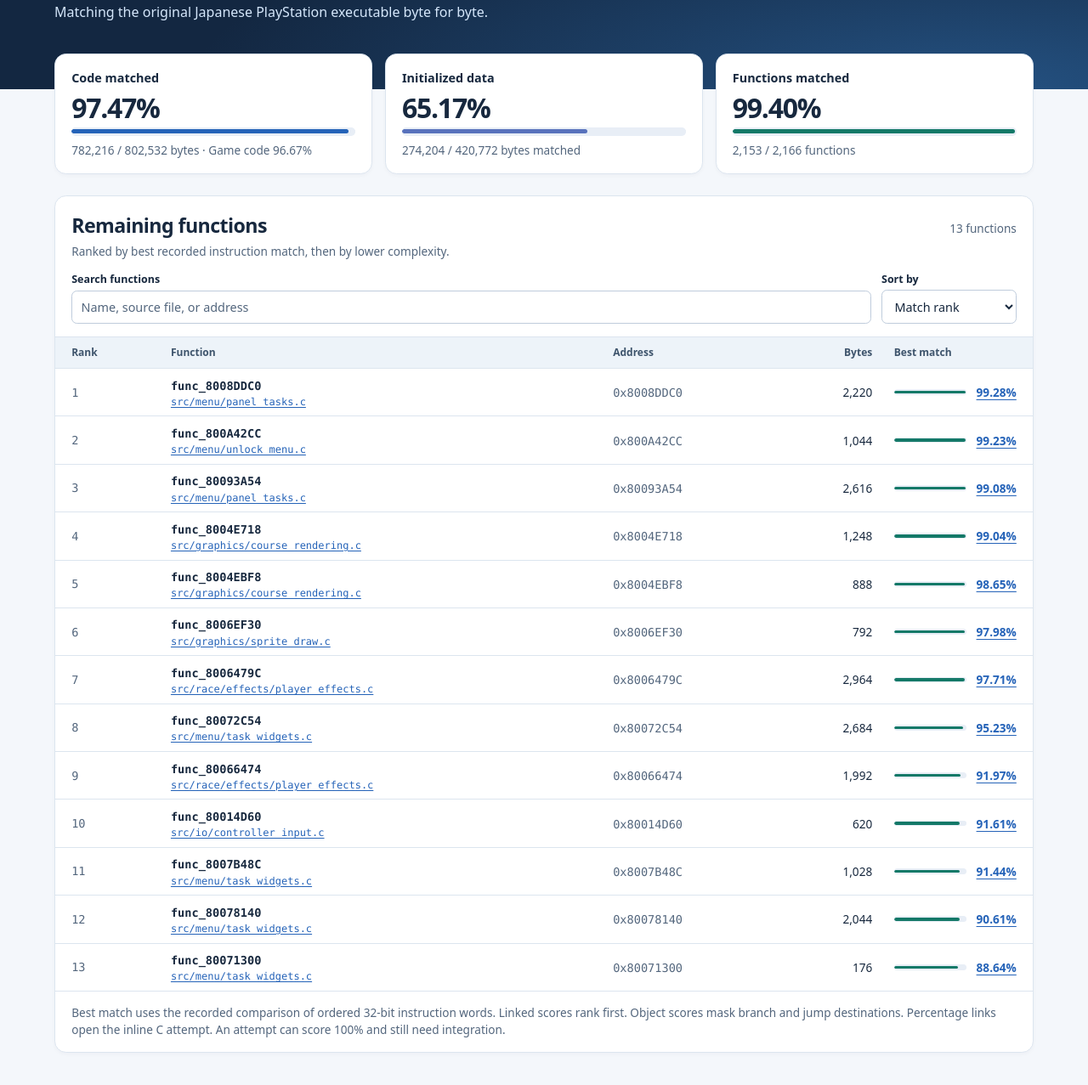
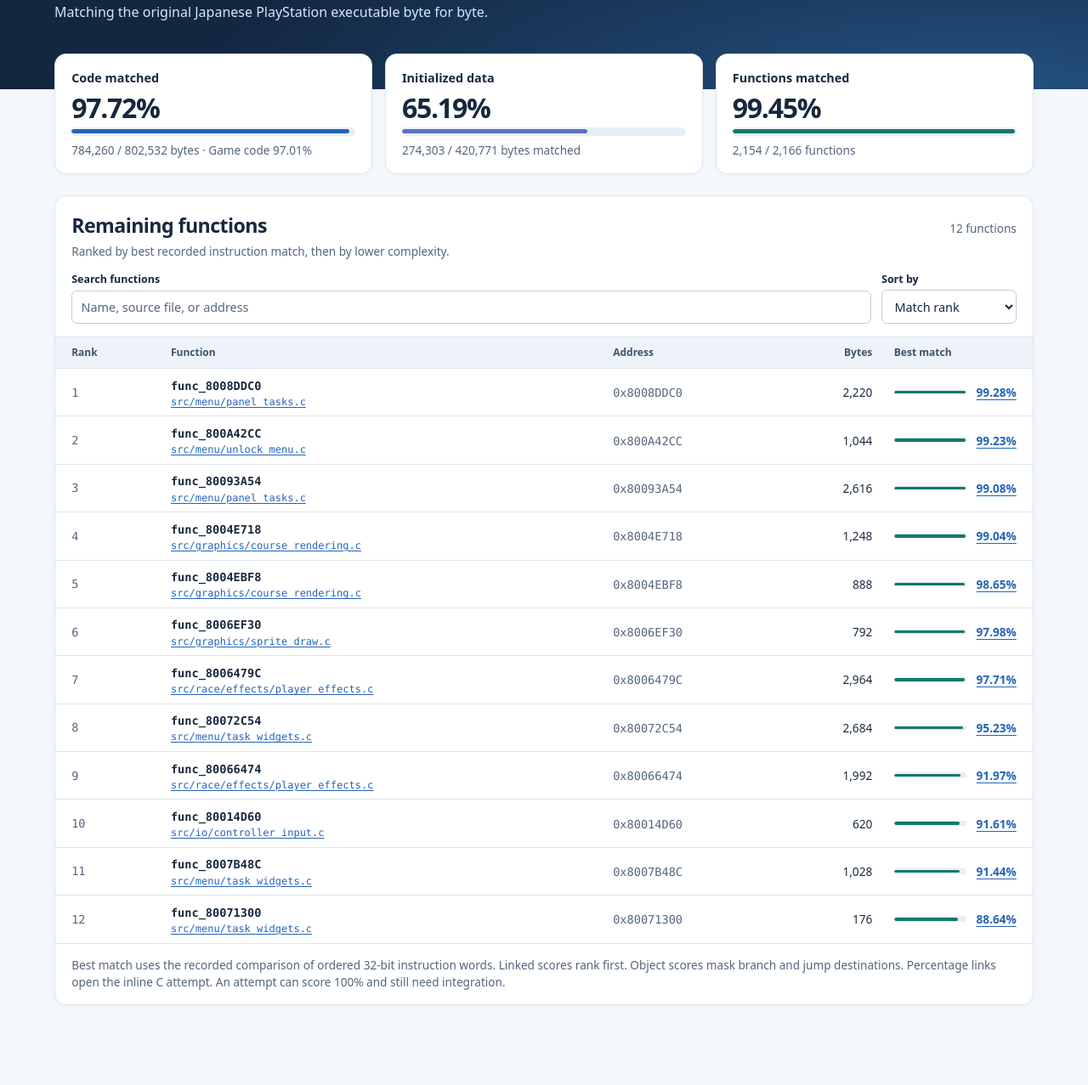
Before and after one commit to cdlewis/snowboardkidsplus-decomp, a plain HTML site: page docs/index.html in a window 1280 px wide. Shown: the part 201-1478 px from the top of the page at 85% size. After the commit the page ends 1432 px from the top, so only its background shows below. Drawn offline with Linux system fonts and the light colour scheme.

Commit message:
Update decompilation progress

```diff
--- a/docs/index.html
+++ b/docs/index.html
@@ -15,10 +15,10 @@
   <meta property="og:image:type" content="image/png">
   <meta property="og:image:width" content="1200">
   <meta property="og:image:height" content="630">
-  <meta property="og:image:alt" content="Snowboard Kids Plus decompilation: 97.47% code matched, 65.17% initialized data matched, and 2,153 of 2,166 functions matched.">
+  <meta property="og:image:alt" content="Snowboard Kids Plus decompilation: 97.72% code matched, 65.19% initialized data matched, and 2,154 of 2,166 functions matched.">
   <meta name="twitter:card" content="summary_large_image">
   <meta name="twitter:image" content="https://chrislewis.au/snowboardkidsplus-decomp/assets/progress-preview.png">
-  <meta name="twitter:image:alt" content="Snowboard Kids Plus decompilation: 97.47% code matched, 65.17% initialized data matched, and 2,153 of 2,166 functions matched.">
+  <meta name="twitter:image:alt" content="Snowboard Kids Plus decompilation: 97.72% code matched, 65.19% initialized data matched, and 2,154 of 2,166 functions matched.">
   <link rel="stylesheet" href="assets/progress.css">
   <script src="assets/progress.js" defer></script>
 </head>
@@ -41,21 +41,21 @@
     <section class="overview" aria-label="Verified build progress">
       <article class="metric">
         <h2>Code matched</h2>
-        <strong>97.47%</strong>
-        <meter min="0" max="802532" value="782216" aria-hidden="true"></meter>
-        <p>782,216 / 802,532 bytes · Game code 96.67%</p>
+        <strong>97.72%</strong>
+        <meter min="0" max="802532" value="784260" aria-hidden="true"></meter>
+        <p>784,260 / 802,532 bytes · Game code 97.01%</p>
       </article>
       <article class="metric">
         <h2>Initialized data</h2>
-        <strong>65.17%</strong>
-        <meter min="0" max="420772" value="274204" aria-hidden="true"></meter>
-        <p>274,204 / 420,772 bytes matched</p>
+        <strong>65.19%</strong>
+        <meter min="0" max="420771" value="274303" aria-hidden="true"></meter>
+        <p>274,303 / 420,771 bytes matched</p>
       </article>
       <article class="metric">
         <h2>Functions matched</h2>
-        <strong>99.40%</strong>
-        <meter min="0" max="2166" value="2153" aria-hidden="true"></meter>
-        <p>2,153 / 2,166 functions</p>
+        <strong>99.45%</strong>
+        <meter min="0" max="2166" value="2154" aria-hidden="true"></meter>
+        <p>2,154 / 2,166 functions</p>
       </article>
     </section>
     <section class="queue" id="functions" aria-labelledby="queue-title">
@@ -64,7 +64,7 @@
           <h2 id="queue-title">Remaining functions</h2>
           <p>Ranked by best recorded instruction match, then by lower complexity.</p>
         </div>
-        <p id="result-count" class="count" role="status">13 functions</p>
+        <p id="result-count" class="count" role="status">12 functions</p>
       </div>
       <div class="controls" hidden>
         <label>Search functions <input type="search" id="search" placeholder="Name, source file, or address"></label>
@@ -79,19 +79,18 @@
         <table>
           <thead><tr><th scope="col">Rank</th><th scope="col">Function</th><th scope="col">Address</th><th scope="col">Bytes</th><th scope="col">Best match</th></tr></thead>
           <tbody id="function-rows">
-          <tr data-size="2220"><td class="rank">1</td><th scope="row"><code>func_8008DDC0</code><a class="unit" href="https://github.com/cdlewis/snowboardkidsplus-decomp/blob/main/src/menu/panel_tasks.c#L723">src/menu/panel_tasks.c</a></th><td class="address"><code>0x8008DDC0</code></td><td class="size">2,220</td><td class="score"><div class="match"><meter min="0" max="1" value="0.9927927927927928" aria-hidden="true"></meter><span><a href="https://github.com/cdlewis/snowboardkidsplus-decomp/blob/main/src/menu/panel_tasks.c#L723">99.28%</a></span></div></td></tr>
+          <tr data-size="2220"><td class="rank">1</td><th scope="row"><code>func_8008DDC0</code><a class="unit" href="https://github.com/cdlewis/snowboardkidsplus-decomp/blob/main/src/menu/panel_tasks.c#L721">src/menu/panel_tasks.c</a></th><td class="address"><code>0x8008DDC0</code></td><td class="size">2,220</td><td class="score"><div class="match"><meter min="0" max="1" value="0.9927927927927928" aria-hidden="true"></meter><span><a href="https://github.com/cdlewis/snowboardkidsplus-decomp/blob/main/src/menu/panel_tasks.c#L721">99.28%</a></span></div></td></tr>
           <tr data-size="1044"><td class="rank">2</td><th scope="row"><code>func_800A42CC</code><a class="unit" href="https://github.com/cdlewis/snowboardkidsplus-decomp/blob/main/src/menu/unlock_menu.c#L193">src/menu/unlock_menu.c</a></th><td class="address"><code>0x800A42CC</code></td><td class="size">1,044</td><td class="score"><div class="match"><meter min="0" max="1" value="0.9923371647509579" aria-hidden="true"></meter><span><a href="https://github.com/cdlewis/snowboardkidsplus-decomp/blob/main/src/menu/unlock_menu.c#L193">99.23%</a></span></div></td></tr>
-          <tr data-size="2616"><td class="rank">3</td><th scope="row"><code>func_80093A54</code><a class="unit" href="https://github.com/cdlewis/snowboardkidsplus-decomp/blob/main/src/menu/panel_tasks.c#L2375">src/menu/panel_tasks.c</a></th><td class="address"><code>0x80093A54</code></td><td class="size">2,616</td><td class="score"><div class="match"><meter min="0" max="1" value="0.9908256880733946" aria-hidden="true"></meter><span><a href="https://github.com/cdlewis/snowboardkidsplus-decomp/blob/main/src/menu/panel_tasks.c#L2375">99.08%</a></span></div></td></tr>
+          <tr data-size="2616"><td class="rank">3</td><th scope="row"><code>func_80093A54</code><a class="unit" href="https://github.com/cdlewis/snowboardkidsplus-decomp/blob/main/src/menu/panel_tasks.c#L2373">src/menu/panel_tasks.c</a></th><td class="address"><code>0x80093A54</code></td><td class="size">2,616</td><td class="score"><div class="match"><meter min="0" max="1" value="0.9908256880733946" aria-hidden="true"></meter><span><a href="https://github.com/cdlewis/snowboardkidsplus-decomp/blob/main/src/menu/panel_tasks.c#L2373">99.08%</a></span></div></td></tr>
           <tr data-size="1248"><td class="rank">4</td><th scope="row"><code>func_8004E718</code><a class="unit" href="https://github.com/cdlewis/snowboardkidsplus-decomp/blob/main/src/graphics/course_rendering.c#L440">src/graphics/course_rendering.c</a></th><td class="address"><code>0x8004E718</code></td><td class="size">1,248</td><td class="score"><div class="match"><meter min="0" max="1" value="0.9903846153846154" aria-hidden="true"></meter><span><a href="https://github.com/cdlewis/snowboardkidsplus-decomp/blob/main/src/graphics/course_rendering.c#L440">99.04%</a></span></div></td></tr>
           <tr data-size="888"><td class="rank">5</td><th scope="row"><code>func_8004EBF8</code><a class="unit" href="https://github.com/cdlewis/snowboardkidsplus-decomp/blob/main/src/graphics/course_rendering.c#L507">src/graphics/course_rendering.c</a></th><td class="address"><code>0x8004EBF8</code></td><td class="size">888</td><td class="score"><div class="match"><meter min="0" max="1" value="0.9864864864864865" aria-hidden="true"></meter><span><a href="https://github.com/cdlewis/snowboardkidsplus-decomp/blob/main/src/graphics/course_rendering.c#L507">98.65%</a></span></div></td></tr>
           <tr data-size="792"><td class="rank">6</td><th scope="row"><code>func_8006EF30</code><a class="unit" href="https://github.com/cdlewis/snowboardkidsplus-decomp/blob/main/src/graphics/sprite_draw.c#L1156">src/graphics/sprite_draw.c</a></th><td class="address"><code>0x8006EF30</code></td><td class="size">792</td><td class="score"><div class="match"><meter min="0" max="1" value="0.9797979797979798" aria-hidden="true"></meter><span><a href="https://github.com/cdlewis/snowboardkidsplus-decomp/blob/main/src/graphics/sprite_draw.c#L1156">97.98%</a></span></div></td></tr>
           <tr data-size="2964"><td class="rank">7</td><th scope="row"><code>func_8006479C</code><a class="unit" href="https://github.com/cdlewis/snowboardkidsplus-decomp/blob/main/src/race/effects/player_effects.c#L1639">src/race/effects/player_effects.c</a></th><td class="address"><code>0x8006479C</code></td><td class="size">2,964</td><td class="score"><div class="match"><meter min="0" max="1" value="0.9770580296896086" aria-hidden="true"></meter><span><a href="https://github.com/cdlewis/snowboardkidsplus-decomp/blob/main/src/race/effects/player_effects.c#L1639">97.71%</a></span></div></td></tr>
-          <tr data-size="2684"><td class="rank">8</td><th scope="row"><code>func_80072C54</code><a class="unit" href="https://github.com/cdlewis/snowboardkidsplus-decomp/blob/main/src/menu/task_widgets.c#L1247">src/menu/task_widgets.c</a></th><td class="address"><code>0x80072C54</code></td><td class="size">2,684</td><td class="score"><div class="match"><meter min="0" max="1" value="0.9523099850968704" aria-hidden="true"></meter><span><a href="https://github.com/cdlewis/snowboardkidsplus-decomp/blob/main/src/menu/task_widgets.c#L1247">95.23%</a></span></div></td></tr>
+          <tr data-size="2684"><td class="rank">8</td><th scope="row"><code>func_80072C54</code><a class="unit" href="https://github.com/cdlewis/snowboardkidsplus-decomp/blob/main/src/menu/task_widgets.c#L973">src/menu/task_widgets.c</a></th><td class="address"><code>0x80072C54</code></td><td class="size">2,684</td><td class="score"><div class="match"><meter min="0" max="1" value="0.9523099850968704" aria-hidden="true"></meter><span><a href="https://github.com/cdlewis/snowboardkidsplus-decomp/blob/main/src/menu/task_widgets.c#L973">95.23%</a></span></div></td></tr>
           <tr data-size="1992"><td class="rank">9</td><th scope="row"><code>func_80066474</code><a class="unit" href="https://github.com/cdlewis/snowboardkidsplus-decomp/blob/main/src/race/effects/player_effects.c#L2248">src/race/effects/player_effects.c</a></th><td class="address"><code>0x80066474</code></td><td class="size">1,992</td><td class="score"><div class="match"><meter min="0" max="1" value="0.9196787148594378" aria-hidden="true"></meter><span><a href="https://github.com/cdlewis/snowboardkidsplus-decomp/blob/main/src/race/effects/player_effects.c#L2248">91.97%</a></span></div></td></tr>
           <tr data-size="620"><td class="rank">10</td><th scope="row"><code>func_80014D60</code><a class="unit" href="https://github.com/cdlewis/snowboardkidsplus-decomp/blob/main/src/io/controller_input.c#L91">src/io/controller_input.c</a></th><td class="address"><code>0x80014D60</code></td><td class="size">620</td><td class="score"><div class="match"><meter min="0" max="1" value="0.9161290322580645" aria-hidden="true"></meter><span><a href="https://github.com/cdlewis/snowboardkidsplus-decomp/blob/main/src/io/controller_input.c#L91">91.61%</a></span></div></td></tr>
-          <tr data-size="1028"><td class="rank">11</td><th scope="row"><code>func_8007B48C</code><a class="unit" href="https://github.com/cdlewis/snowboardkidsplus-decomp/blob/main/src/menu/task_widgets.c#L3707">src/menu/task_widgets.c</a></th><td class="address"><code>0x8007B48C</code></td><td class="size">1,028</td><td class="score"><div class="match"><meter min="0" max="1" value="0.914396887159533" aria-hidden="true"></meter><span><a href="https://github.com/cdlewis/snowboardkidsplus-decomp/blob/main/src/menu/task_widgets.c#L3707">91.44%</a></span></div></td></tr>
-          <tr data-size="2044"><td class="rank">12</td><th scope="row"><code>func_80078140</code><a class="unit" href="https://github.com/cdlewis/snowboardkidsplus-decomp/blob/main/src/menu/task_widgets.c#L2906">src/menu/task_widgets.c</a></th><td class="address"><code>0x80078140</code></td><td class="size">2,044</td><td class="score"><div class="match"><meter min="0" max="1" value="0.9060665362035225" aria-hidden="true"></meter><span><a href="https://github.com/cdlewis/snowboardkidsplus-decomp/blob/main/src/menu/task_widgets.c#L2906">90.61%</a></span></div></td></tr>
-          <tr data-size="176"><td class="rank">13</td><th scope="row"><code>func_80071300</code><a class="unit" href="https://github.com/cdlewis/snowboardkidsplus-decomp/blob/main/src/menu/task_widgets.c#L713">src/menu/task_widgets.c</a></th><td class="address"><code>0x80071300</code></td><td class="size">176</td><td class="score"><div class="match"><meter min="0" max="1" value="0.8863636363636364" aria-hidden="true"></meter><span><a href="https://github.com/cdlewis/snowboardkidsplus-decomp/blob/main/src/menu/task_widgets.c#L713">88.64%</a></span></div></td></tr>
+          <tr data-size="1028"><td class="rank">11</td><th scope="row"><code>func_8007B48C</code><a class="unit" href="https://github.com/cdlewis/snowboardkidsplus-decomp/blob/main/src/menu/task_widgets.c#L3427">src/menu/task_widgets.c</a></th><td class="address"><code>0x8007B48C</code></td><td class="size">1,028</td><td class="score"><div class="match"><meter min="0" max="1" value="0.914396887159533" aria-hidden="true"></meter><span><a href="https://github.com/cdlewis/snowboardkidsplus-decomp/blob/main/src/menu/task_widgets.c#L3427">91.44%</a></span></div></td></tr>
+          <tr data-size="176"><td class="rank">12</td><th scope="row"><code>func_80071300</code><a class="unit" href="https://github.com/cdlewis/snowboardkidsplus-decomp/blob/main/src/menu/task_widgets.c#L439">src/menu/task_widgets.c</a></th><td class="address"><code>0x80071300</code></td><td class="size">176</td><td class="score"><div class="match"><meter min="0" max="1" value="0.8863636363636364" aria-hidden="true"></meter><span><a href="https://github.com/cdlewis/snowboardkidsplus-decomp/blob/main/src/menu/task_widgets.c#L439">88.64%</a></span></div></td></tr>
           </tbody>
         </table>
       </div>
```
Also changed, not shown: docs/assets/progress-preview.png, 1 other file.
